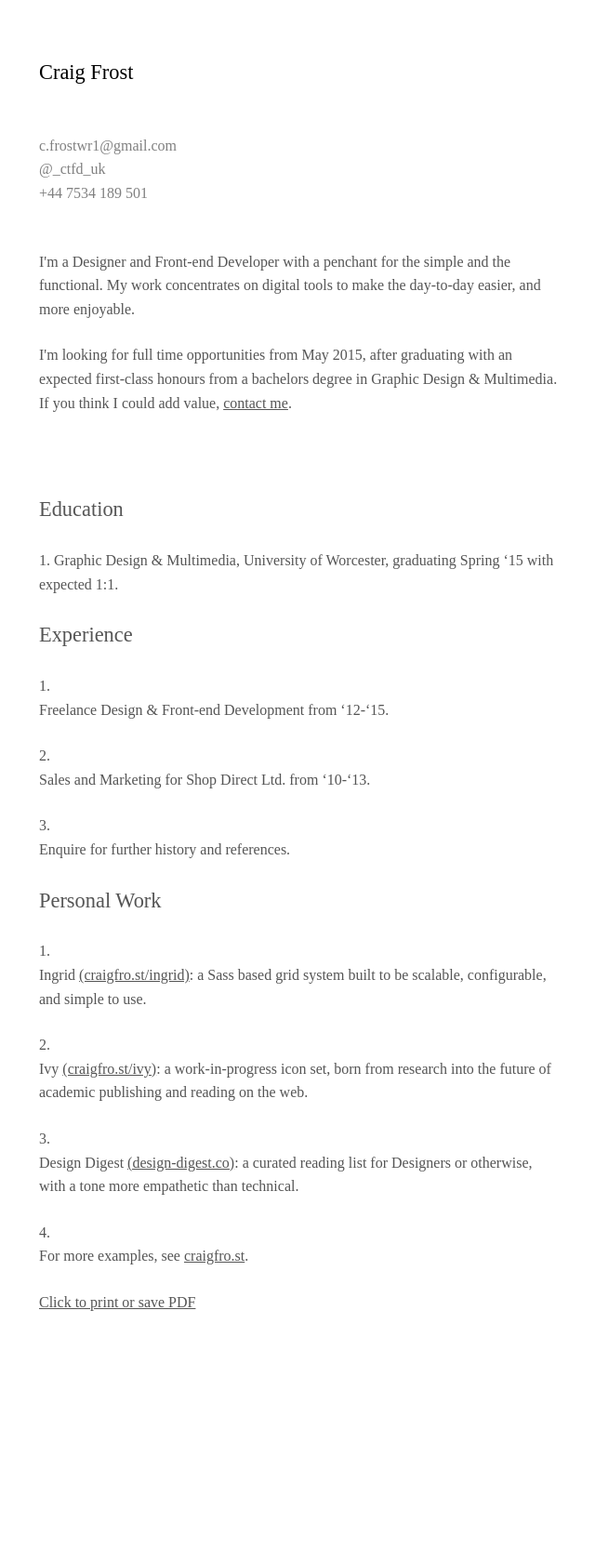
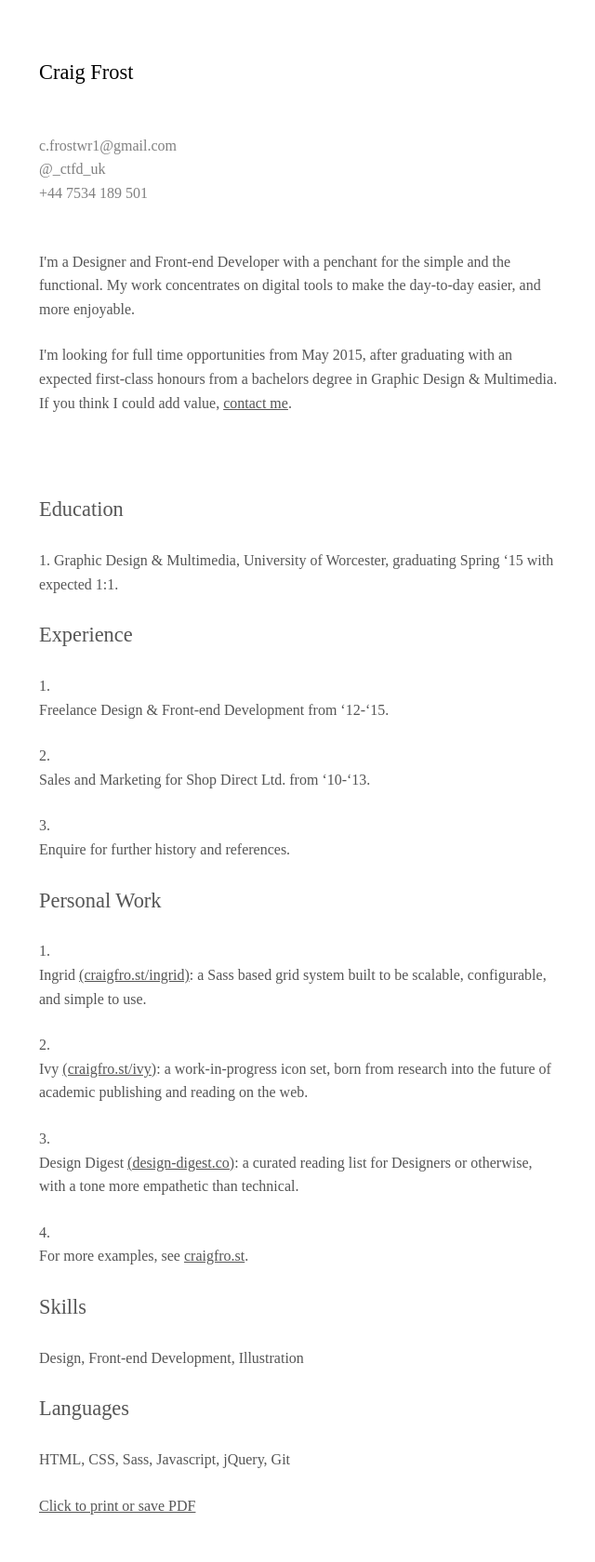
Before and after one commit to craigthomasfrost/cfdesigner.github.io, a Jekyll site: the page built from resume/index.md, in a window 1280 px wide. Shown: the whole page at 93% size, without its empty margins (318-958 px from the left). Built offline with Jekyll 4.4.1, drawn with Linux system fonts in a browser that asks for light colours; nearby versions of some CDN libraries; before the commit the page ends 1462 px from its top, so only the background shows below that.

Commit message:
Extend resume.

```diff
--- a/resume/index.md
+++ b/resume/index.md
@@ -24,4 +24,12 @@ layout: page
 
 - For more examples, see [craigfro.st](http://craigfro.st).
 
+<h2 class="gamma">Skills</h2>
+
+Design, Front-end Development, Illustration
+
+<h2 class="gamma">Languages</h2>
+
+HTML, CSS, Sass, Javascript, jQuery, Git
+
 <a class="js-print print no-print">Click to print or save PDF</a>
```
